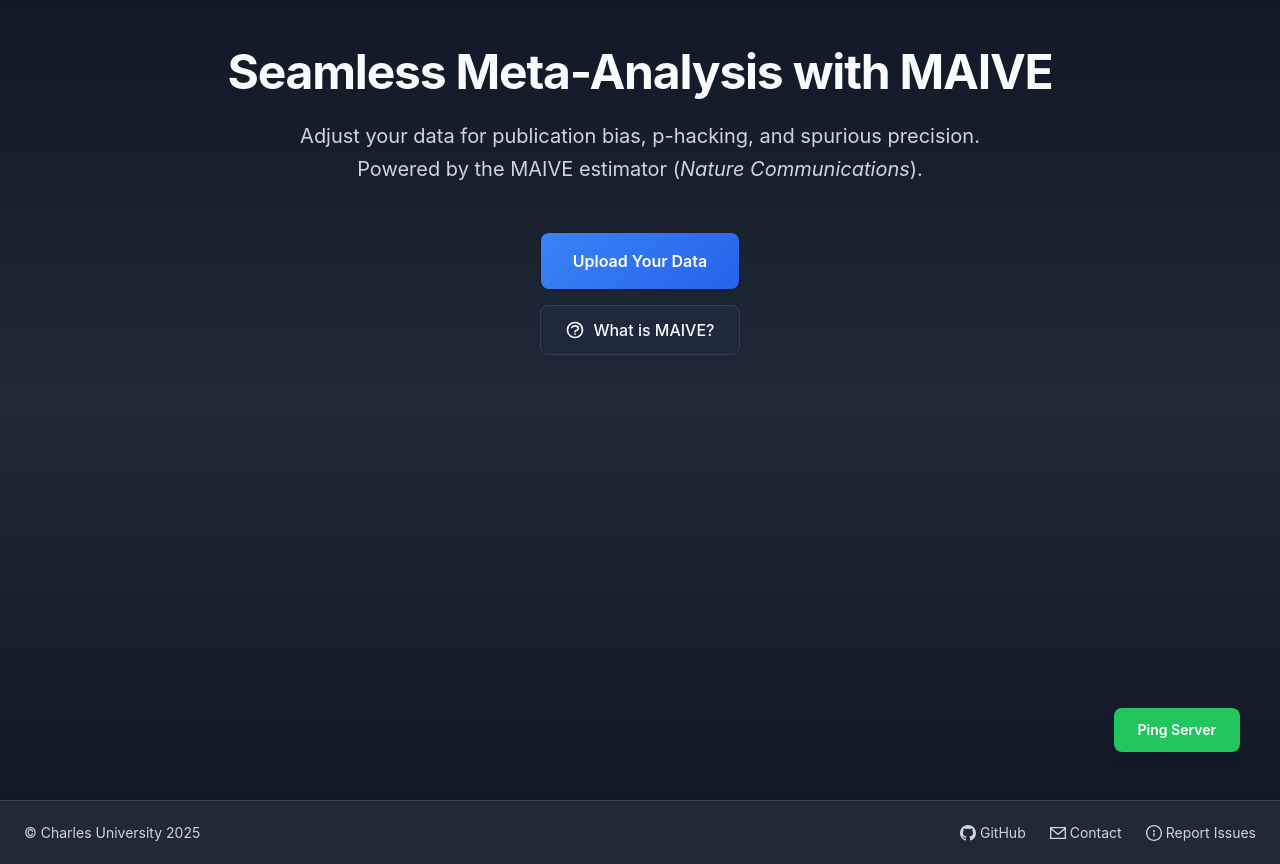
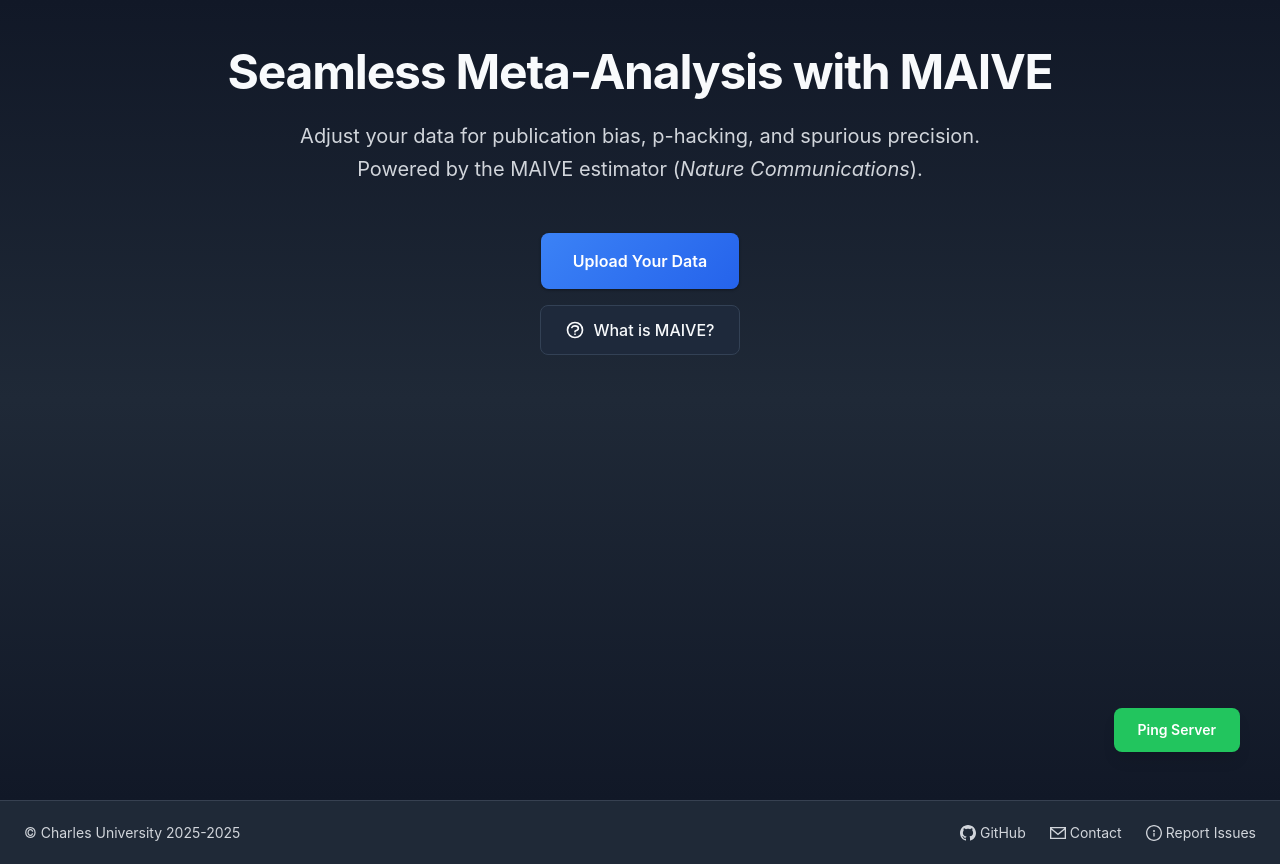
Before and after one commit to PetrCala/maive-ui, a Next.js app in the folder apps/react-ui/client/: page / in a window 1280 px wide. Built offline with nearby package versions, Linux system fonts and the light colour scheme.

Commit message:
chore: remove the function from the const copyright

```diff
--- a/apps/react-ui/client/src/CONST.ts
+++ b/apps/react-ui/client/src/CONST.ts
@@ -6,7 +6,7 @@ const CONST = {
 
   // Footer constants
   FOOTER: {
-    COPYRIGHT: (year: string) => `© Charles University ${year}`,
+    COPYRIGHT: "© Charles University 2025-",
     GITHUB_URL: "https://github.com/PetrCala/maive-ui",
     CONTACT_EMAIL: "61505008@fsv.cuni.cz",
     ISSUE_REPORT_URL: "https://github.com/PetrCala/maive-ui/issues",
--- a/apps/react-ui/client/src/components/Footer.tsx
+++ b/apps/react-ui/client/src/components/Footer.tsx
@@ -80,7 +80,10 @@ const Footer = ({ className = "" }: FooterProps) => {
       className={`bg-gray-100 dark:bg-gray-800 text-gray-700 dark:text-gray-300 py-4 px-6 border-t border-gray-200 dark:border-gray-700 h-16 flex items-center justify-between transition-colors duration-200 ${className}`}
     >
       {/* Copyright */}
-      <div className="text-sm">{CONST.FOOTER.COPYRIGHT(currentYear)}</div>
+      <div className="text-sm">
+        {CONST.FOOTER.COPYRIGHT}
+        {currentYear}
+      </div>
 
       {/* Links */}
       <div className="flex items-center space-x-6 text-sm">
```
